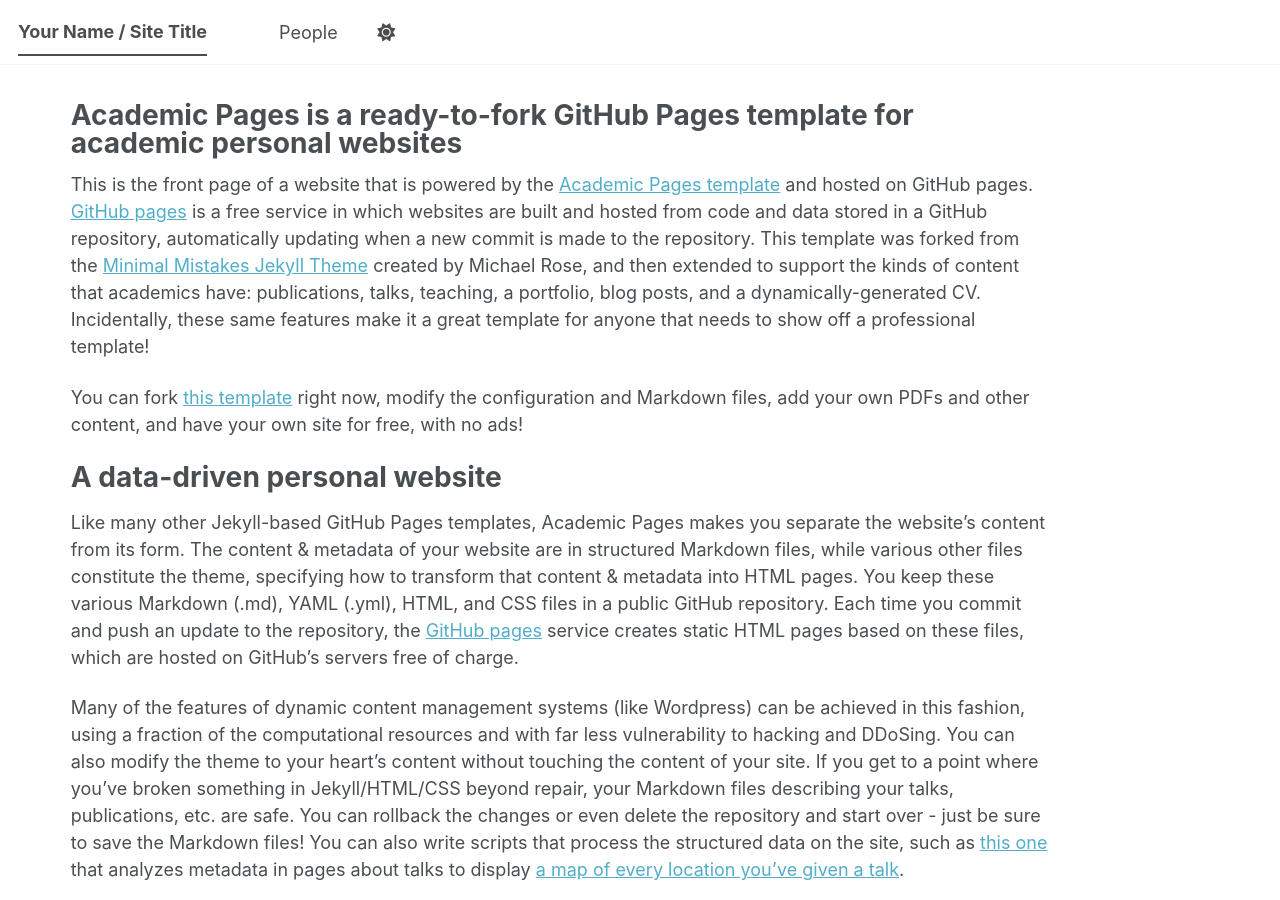
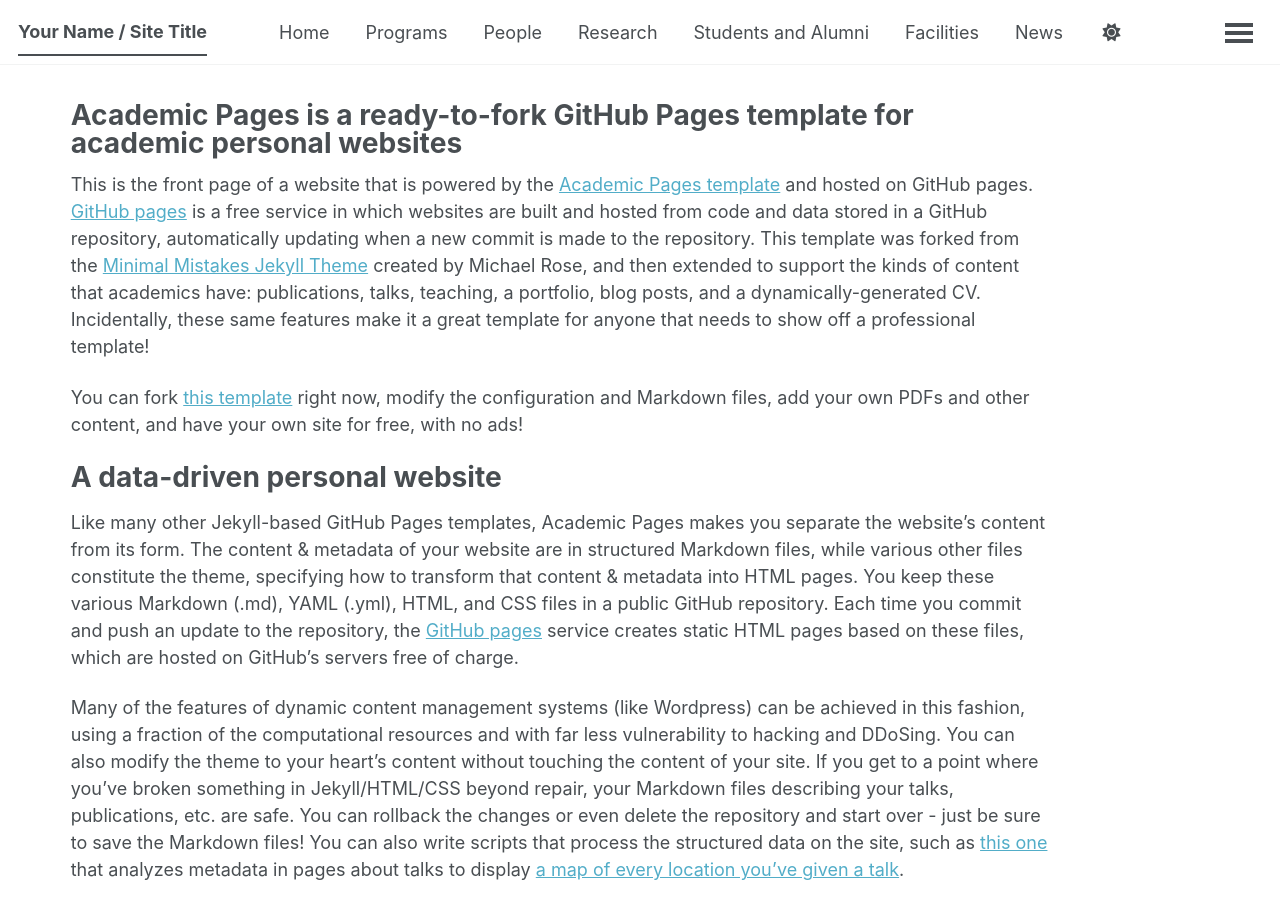
Before and after one commit to phyall/phyall.github.io, a Jekyll site: the page built from _pages/about.md, in a window 1280 px wide and 900 px high. Built offline with Jekyll 4.4.1, drawn with Linux system fonts in a browser that asks for light colours; a style sheet for code colours, icons or effects is not loaded.

Commit message:
Update navigation.yml

```diff
--- a/_data/navigation.yml
+++ b/_data/navigation.yml
@@ -8,5 +8,26 @@
 #      Markdown formatted page while the second is generated using JSON.
 
 main:
-  - title: "People"
+  - title: Home
+    url: /
+
+  - title: Programs
+    url: /programs/
+
+  - title: People
     url: /people/
+
+  - title: Research
+    url: /research/
+
+  - title: Students and Alumni
+    url: /students/
+
+  - title: Facilities
+    url: /facilities/
+
+  - title: News
+    url: /news/
+
+  - title: Contact
+    url: /contact/
```
